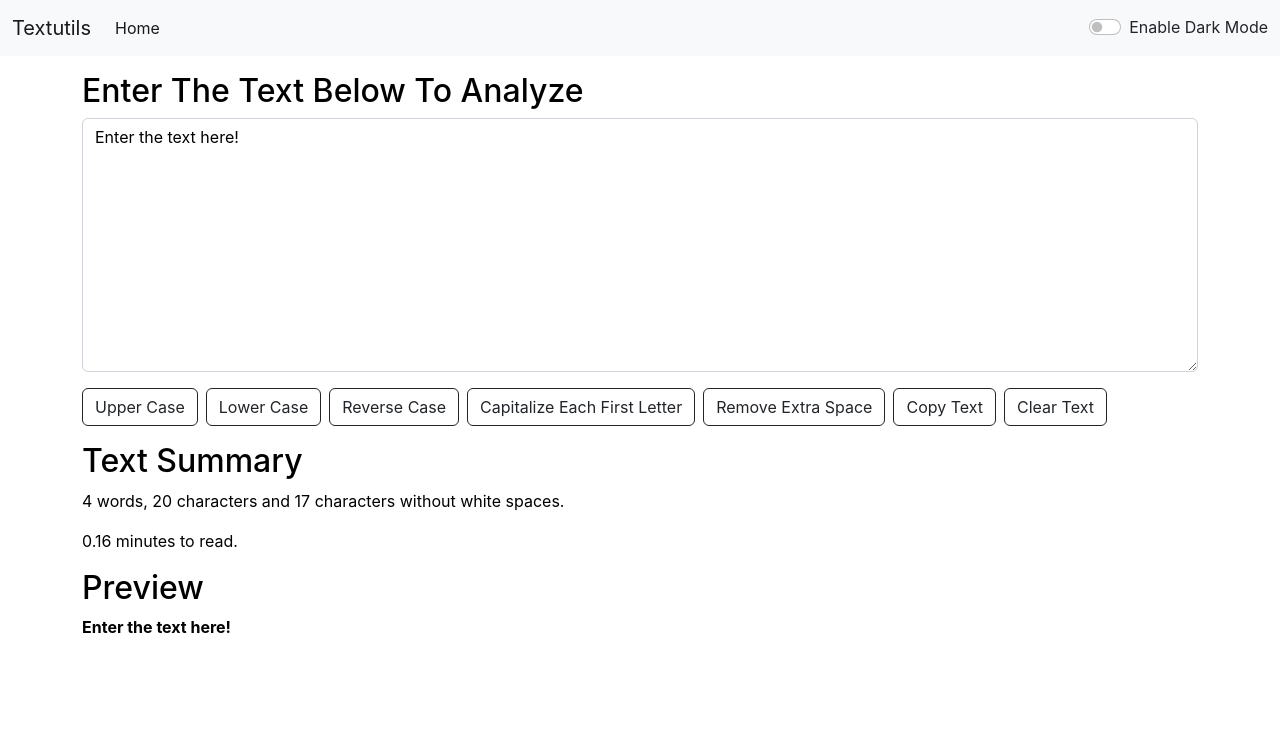
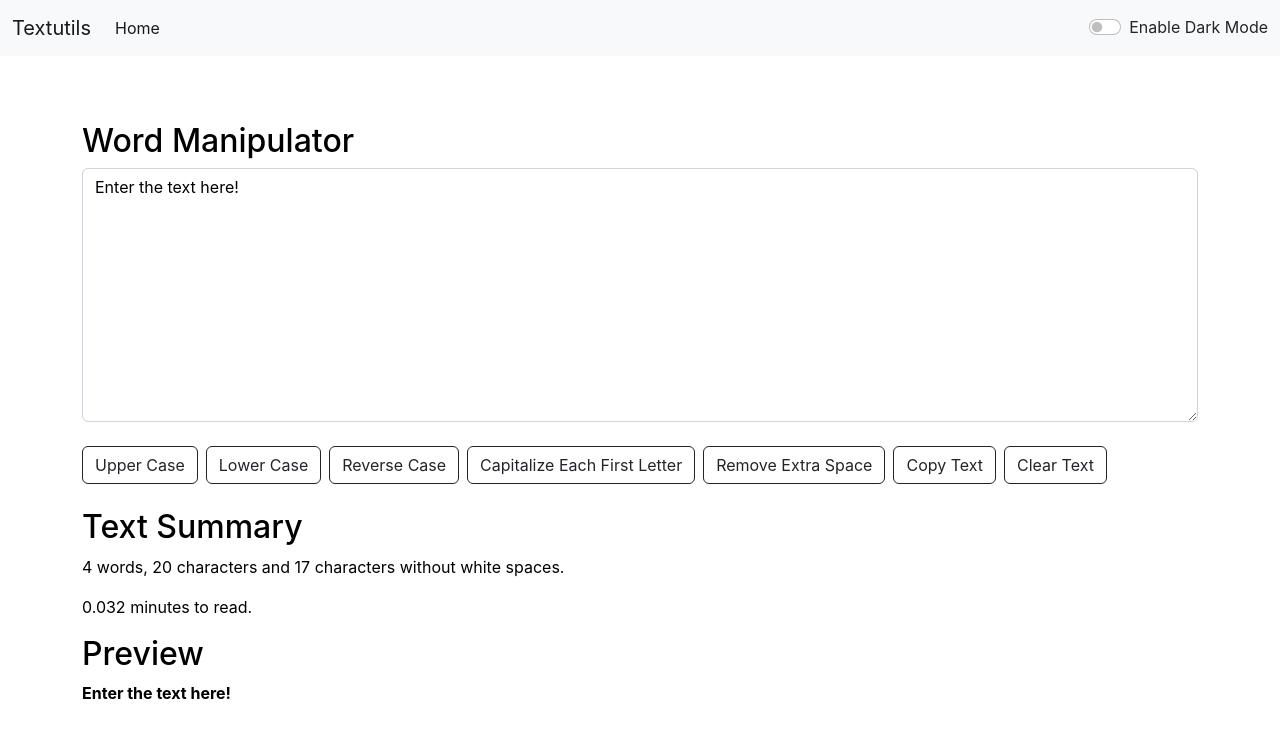
Before and after one commit to pawanbikram/textutils-app, a React (Create React App) app: page / in a window 1280 px wide. Shown: the top 738 px of the page. Built offline with nearby package versions, Linux system fonts and the light colour scheme.

Commit message:
Fixed Bugs Regarding Alert, Buttons and Mode Switch

```diff
--- a/public/index.html
+++ b/public/index.html
@@ -6,7 +6,8 @@
   <link rel="icon" href="%PUBLIC_URL%/favicon.ico" />
   <meta name="viewport" content="width=device-width, initial-scale=1" />
   <meta name="theme-color" content="#000000" />
-  <meta name="description" content="Textutils is a utility used to manipulate text in the way you want it." />
+  <meta name="description" content="Textutils is a word and character counting utility which can used to manipulate your text in the way you want it. You can remove extra spaces, copy the manipulated text as well as convert your text from Uppercase to Lowercase and Lowercase to Uppercase." />
+  <meta name="authors" content="Pawan Shahi">
   <link rel="apple-touch-icon" href="%PUBLIC_URL%/logo192.png" />
   <!--
       manifest.json provides metadata used when your web app is installed on a
@@ -22,7 +23,7 @@
       work correctly both with client-side routing and a non-root public URL.
       Learn how to configure a non-root public URL by running `npm run build`.
     -->
-  <title>Textutils</title>
+  <title>Textutils - Word Manipulator</title>
   <!-- Bootstrap CSS -->
   <link href="https://cdn.jsdelivr.net/npm/bootstrap@5.2.3/dist/css/bootstrap.min.css" rel="stylesheet"
     integrity="sha384-rbsA2VBKQhggwzxH7pPCaAqO46MgnOM80zW1RWuH61DGLwZJEdK2Kadq2F9CUG65" crossorigin="anonymous">
--- a/src/components/Alert.js
+++ b/src/components/Alert.js
@@ -6,8 +6,10 @@
 }
 export default function Alert(props) {
     return (
-        props.alert && <div className={`alert alert-${props.alert.type} alert-dismissible fade show`} role="alert">
-            <b>{capitalize(props.alert.type)}</b> : <i>{props.alert.message}</i>
+        <div style={{height:"50px"}}>
+            {props.alert && <div className={`alert alert-${props.alert.type} alert-dismissible fade show`} role="alert">
+                <b>{capitalize(props.alert.type)}</b> : <i>{props.alert.message}</i>
+            </div>}
         </div>
     )
 }
--- a/src/components/Navbar.js
+++ b/src/components/Navbar.js
@@ -6,7 +6,7 @@
         <nav className={`navbar navbar-expand-lg bg-${props.mode} navbar-${props.mode}`}>
             <div className="container-fluid">
                 <a className="navbar-brand" href="#">{props.title}</a>
-                <button className="navbar-toggler" type="button" data-bs-toggle="collapse" data-bs-target="/navbarSupportedContent" aria-controls="navbarSupportedContent" aria-expanded="false" aria-label="Toggle navigation">
+                <button className="navbar-toggler" type="button" data-bs-toggle="collapse" data-bs-target="#navbarSupportedContent" aria-controls="navbarSupportedContent" aria-expanded="false" aria-label="Toggle navigation">
                     <span className="navbar-toggler-icon"></span>
                 </button>
                 <div className="collapse navbar-collapse" id="navbarSupportedContent">
--- a/src/components/TextField.js
+++ b/src/components/TextField.js
@@ -52,6 +52,7 @@
         let newText = document.getElementById("myBox");
         newText.select();
         navigator.clipboard.writeText(newText.value);
+        document.getSelection().removeAllRanges();
         props.showAlert("Text Copied", "info");
     }
 
@@ -66,34 +67,34 @@
         <div className="container my-3" style={props.mode === "light" ? { color: "black" } : { color: "white" }}>
             <h2>{props.title}</h2>
             <div className="mb-3">
-                <textarea name="myBox" id="myBox" value={text} onChange={handleOnChange} cols="30" rows="10" className="form-control" style={props.mode === "light" ? { color: "black", backgroundColor: "white" } : { color: "white", backgroundColor: "grey" }}></textarea>
+                <textarea name="myBox" id="myBox" value={text} onChange={handleOnChange} cols="30" rows="10" className="form-control" style={props.mode === "light" ? { color: "black", backgroundColor: "white" } : { color: "white", backgroundColor: "#2e4995" }}></textarea>
             </div>
             <div className="mb-3">
-                <button className={`btn btn-sn btn-outline-${props.btn}`} onClick={handleUC}>Upper Case</button>
-                <button className={`btn btn-sn btn-outline-${props.btn} mx-2`} onClick={handleLC}>Lower Case</button>
-                <button className={`btn btn-sn btn-outline-${props.btn}`} onClick={handleRC}>Reverse Case</button>
-                <button className={`btn btn-sn btn-outline-${props.btn} mx-2`} onClick={handleCEFL}>Capitalize Each First Letter</button>
-                <button className={`btn btn-sn btn-outline-${props.btn}`} onClick={handleRES}>Remove Extra Space</button>
-                <button className={`btn btn-sn btn-outline-${props.btn} mx-2`} onClick={handleCopyT}>Copy Text</button>
-                <button className={`btn btn-sn btn-outline-${props.btn}`} onClick={handleClearT}>Clear Text</button>
+                <button disabled={text.length === 0} className={`btn btn-sn btn-outline-${props.btn} my-2`} onClick={handleUC}>Upper Case</button>
+                <button disabled={text.length === 0} className={`btn btn-sn btn-outline-${props.btn} mx-2 my-2`} onClick={handleLC}>Lower Case</button>
+                <button disabled={text.length === 0} className={`btn btn-sn btn-outline-${props.btn} my-2`} onClick={handleRC}>Reverse Case</button>
+                <button disabled={text.length === 0} className={`btn btn-sn btn-outline-${props.btn} mx-2 my-2`} onClick={handleCEFL}>Capitalize Each First Letter</button>
+                <button disabled={text.length === 0} className={`btn btn-sn btn-outline-${props.btn} my-2`} onClick={handleRES}>Remove Extra Space</button>
+                <button disabled={text.length === 0} className={`btn btn-sn btn-outline-${props.btn} mx-2 my-2`} onClick={handleCopyT}>Copy Text</button>
+                <button disabled={text.length === 0} className={`btn btn-sn btn-outline-${props.btn} my-2`} onClick={handleClearT}>Clear Text</button>
             </div>
             <div className="mb-3">
                 <h2>{props.summary}</h2>
                 {/* text.split(/\s/g).join("").length or text.replace(/\s/g, "").length */}
                 {/* {console.log(text.split(/\s/).filter((e)=>{return e !== "";}).length)} */}
                 <p>{text.split(/\s/).filter((e) => { return e !== ""; }).length} words, {text.length} characters and {text.split(/\s/g).join("").length} characters without white spaces.</p>
-                <p>{(text.length) * 0.008} minutes to read.</p>
+                <p>{(text.split(/\s/).filter((e) => { return e !== ""; }).length) * 0.008} minutes to read.</p>
             </div>
             <div className="mb-3">
                 <h2>Preview</h2>
-                <b>{text.length === 0 ? "Write something above in the Text Box to preview it here!" : text}</b>
+                <b>{text.length === 0 ? "Nothing to Preview!" : text}</b>
             </div>
         </div>
     )
 }
 
 TextField.defaultProps = {
-    title: "Enter The Text Below To Analyze",
+    title: "Word Manipulator",
     summary: "Text Summary"
 }
 
```
